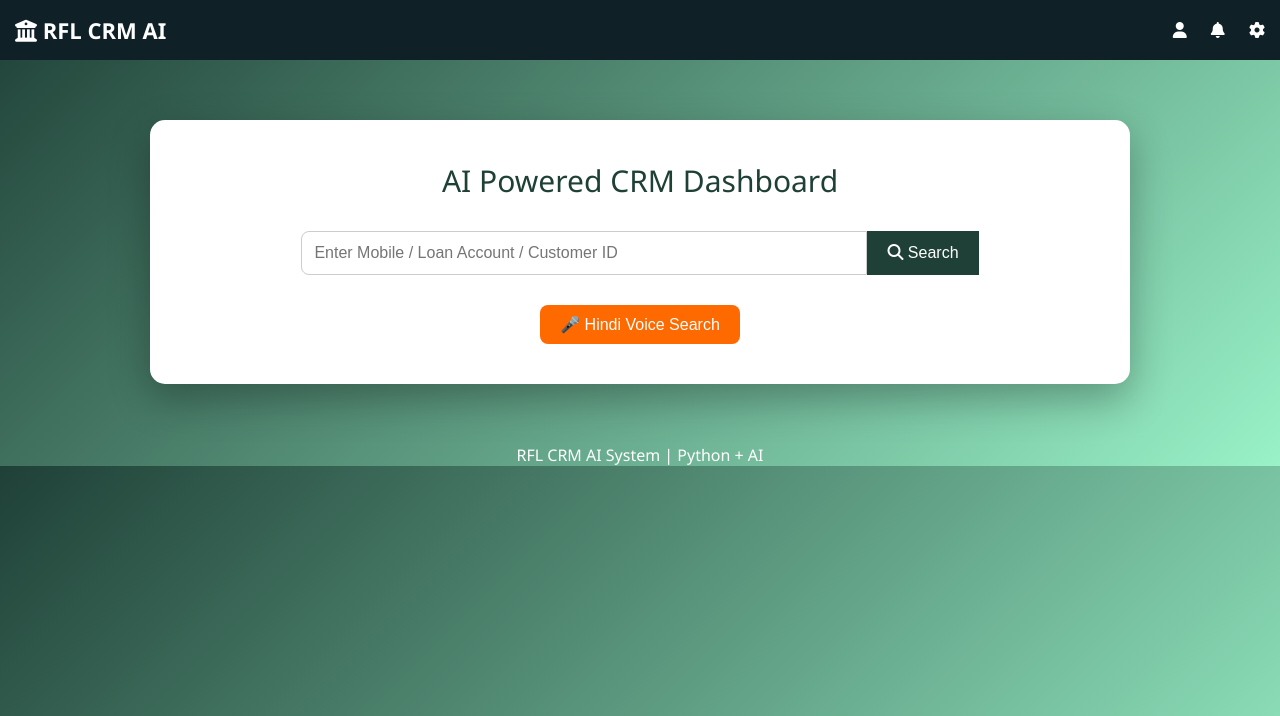
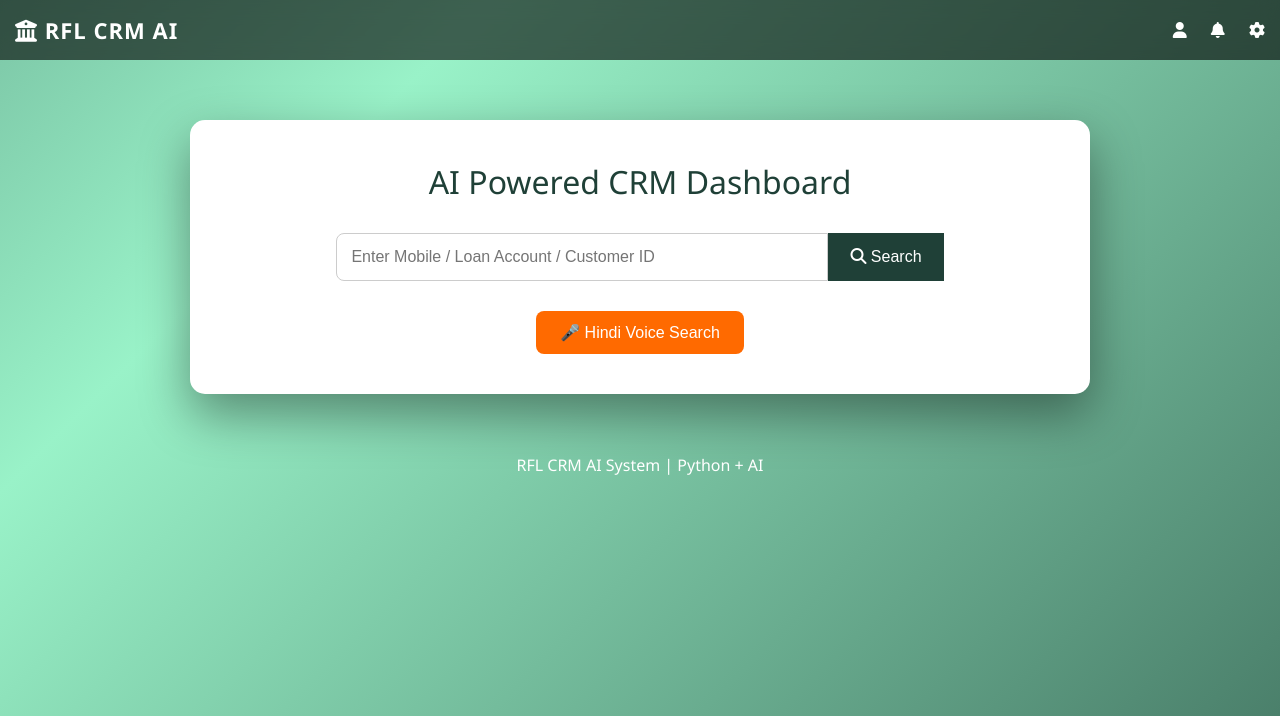
Before and after one commit to Achal1985/NBFC_CRM_V2, a Flask app: page / in a window 1280 px wide. Shown: the top 716 px of the page. Run offline with Flask 3, Linux system fonts and the light colour scheme; parts of the project's set-up code (start-up, migrations or seed data) failed here and were passed over.

Commit message:
Update index.html

```diff
--- a/templates/index.html
+++ b/templates/index.html
@@ -11,30 +11,56 @@ href="https://cdnjs.cloudflare.com/ajax/libs/font-awesome/6.5.0/css/all.min.css"
 
 <style>
 
+/* GLOBAL */
+
+*{
+box-sizing:border-box;
+}
+
 body{
 font-family:Segoe UI;
 margin:0;
-background:linear-gradient(135deg,#1f4037,#99f2c8);
+background:linear-gradient(-45deg,#1f4037,#99f2c8,#0f2027,#2c5364);
+background-size:400% 400%;
+animation:gradientMove 12s ease infinite;
 }
 
+@keyframes gradientMove{
+0%{background-position:0% 50%;}
+50%{background-position:100% 50%;}
+100%{background-position:0% 50%;}
+}
+
+/* NAVBAR */
+
 .navbar{
-background:#0f2027;
+background:rgba(0,0,0,0.6);
 color:white;
 padding:15px;
 display:flex;
 justify-content:space-between;
 align-items:center;
+backdrop-filter:blur(10px);
 }
 
 .logo{
 font-size:22px;
 font-weight:bold;
+letter-spacing:1px;
 }
 
 .menu i{
 margin-left:20px;
 cursor:pointer;
+transition:0.3s;
 }
+
+.menu i:hover{
+transform:scale(1.3);
+color:#99f2c8;
+}
+
+/* MAIN CONTAINER */
 
 .container{
 width:900px;
@@ -42,15 +68,29 @@ margin:60px auto;
 background:white;
 padding:40px;
 border-radius:15px;
-box-shadow:0 15px 40px rgba(0,0,0,0.3);
+box-shadow:0 20px 50px rgba(0,0,0,0.4);
 text-align:center;
+animation:fadeIn 1s ease;
+}
+
+@keyframes fadeIn{
+from{
+opacity:0;
+transform:translateY(40px);
+}
+to{
+opacity:1;
+transform:translateY(0);
+}
 }
 
 .title{
-font-size:30px;
+font-size:32px;
 margin-bottom:30px;
 color:#1f4037;
 }
+
+/* SEARCH */
 
 .search-box{
 display:flex;
@@ -60,31 +100,66 @@ margin-bottom:20px;
 
 .search-box input{
 width:60%;
-padding:12px;
+padding:14px;
 border-radius:8px 0 0 8px;
 border:1px solid #ccc;
 font-size:16px;
+transition:0.3s;
+}
+
+.search-box input:focus{
+outline:none;
+border-color:#1f4037;
+box-shadow:0 0 10px rgba(31,64,55,0.5);
 }
 
 .search-box button{
-padding:12px 20px;
+padding:14px 22px;
 border:none;
 background:#1f4037;
 color:white;
 cursor:pointer;
 font-size:16px;
+transition:0.3s;
 }
+
+.search-box button:hover{
+background:#2d6e63;
+transform:scale(1.05);
+}
+
+/* VOICE BUTTON */
 
 .voice-btn{
 margin-top:10px;
-padding:10px 20px;
+padding:12px 24px;
 border:none;
 background:#ff6a00;
 color:white;
 border-radius:8px;
 cursor:pointer;
 font-size:16px;
+transition:0.3s;
 }
+
+.voice-btn:hover{
+background:#ff8c2b;
+transform:scale(1.05);
+}
+
+/* MIC PULSE ANIMATION */
+
+.voice-active{
+animation:pulse 1.2s infinite;
+}
+
+@keyframes pulse{
+0%{box-shadow:0 0 0 0 rgba(255,106,0,0.7);}
+70%{box-shadow:0 0 0 15px rgba(255,106,0,0);}
+100%{box-shadow:0 0 0 0 rgba(255,106,0,0);}
+}
+
+/* RESULT CARD */
 
 .result-card{
 margin-top:30px;
@@ -92,7 +167,19 @@ padding:20px;
 background:#f4f6f7;
 border-radius:10px;
 text-align:left;
-box-shadow:0 5px 15px rgba(0,0,0,0.2);
+box-shadow:0 10px 25px rgba(0,0,0,0.25);
+animation:slideUp 0.5s ease;
+}
+
+@keyframes slideUp{
+from{
+opacity:0;
+transform:translateY(20px);
+}
+to{
+opacity:1;
+transform:translateY(0);
+}
 }
 
 .result-row{
@@ -104,7 +191,10 @@ border-bottom:1px solid #ddd;
 
 .label{
 font-weight:bold;
+color:#333;
 }
+
+/* FOOTER */
 
 .footer{
 margin-top:50px;
@@ -144,8 +234,6 @@ color:white;
 
 <button class="voice-btn" onclick="startVoice()">🎤 Hindi Voice Search</button>
 
-
-
 <div id="result"></div>
 
 </div>
@@ -159,48 +247,45 @@ RFL CRM AI System | Python + AI
 /* Load voices */
 
 let voices=[];
-let isSpeaking = false;
+let isSpeaking=false;
 
-window.speechSynthesis.onvoiceschanged = () => {
-voices = speechSynthesis.getVoices();
+window.speechSynthesis.onvoiceschanged=()=>{
+voices=speechSynthesis.getVoices();
 };
-
 
 /* Female Hindi Voice */
 
 function speak(text){
 
-const speech = new SpeechSynthesisUtterance(text);
-
+const speech=new SpeechSynthesisUtterance(text);
 speech.lang="hi-IN";
 
-/* try to find female voice */
-
-const voice = voices.find(v =>
+const voice=voices.find(v =>
 v.lang.includes("hi") &&
 (
-v.name.toLowerCase().includes("Neerja") ||
+v.name.toLowerCase().includes("neerja") ||
 v.name.toLowerCase().includes("female") ||
-v.name.toLowerCase().includes("google hindi")||
+v.name.toLowerCase().includes("google") ||
 v.name.toLowerCase().includes("microsoft")
 )
 );
 
 if(voice){
-speech.voice = voice;
+speech.voice=voice;
 }
 
-speech.rate = 0.8;
-speech.pitch = 1.0;
+speech.rate=0.8;
+speech.pitch=1.0;
 
-speech.onend = function(){
-isSpeaking = false;
+isSpeaking=true;
+
+speech.onend=function(){
+isSpeaking=false;
 };
 
 speechSynthesis.speak(speech);
 
 }
-
 
 /* CRM Search */
 
@@ -260,75 +345,63 @@ document.getElementById("result").innerHTML=html;
 
 }
 
-
 /* Hindi Voice Input */
 
-function startVoice() {
+function startVoice(){
 
-    if (isSpeaking) {
-        console.log("AI is speaking, mic disabled");
+if(isSpeaking){
+console.log("AI speaking, mic disabled");
 return;
 }
 
-    const SpeechRecognition = window.SpeechRecognition || window.webkitSpeechRecognition;
+const SpeechRecognition=window.SpeechRecognition || window.webkitSpeechRecognition;
 
-    if (!SpeechRecognition) {
-        alert("Your browser does not support voice recognition. Please use Google Chrome.");
+if(!SpeechRecognition){
+alert("Use Google Chrome for voice recognition");
 return;
 }
 
-    const recognition = new SpeechRecognition();
+const recognition=new SpeechRecognition();
 
-    recognition.lang = "hi-IN";
-    recognition.continuous = false;
-    recognition.interimResults = false;
+recognition.lang="hi-IN";
+recognition.continuous=false;
+recognition.interimResults=false;
 
-    // Optional voice guide
+document.querySelector(".voice-btn").classList.add("voice-active");
+
 speak("कृपया मोबाइल नंबर बोलिए");
 
-    console.log("Mic starting in 2 seconds...");
+setTimeout(()=>{
+recognition.start();
+},2000);
 
-    setTimeout(() => {
+recognition.onresult=function(event){
 
-        recognition.start();
-        console.log("🎤 Speak now...");
+let transcript=event.results[0][0].transcript;
 
-    }, 2000);
-
-
-    recognition.onresult = function (event) {
-
-        let transcript = event.results[0][0].transcript;
-
-        console.log("Raw Voice:", transcript);
-
-        // Convert Hindi digits to English
-        const hindiNums = ['०','१','२','३','४','५','६','७','८','९'];
+const hindiNums=['०','१','२','३','४','५','६','७','८','९'];
 
 for(let i=0;i<10;i++){
-            transcript = transcript.replace(new RegExp(hindiNums[i],'g'), i);
+transcript=transcript.replace(new RegExp(hindiNums[i],'g'),i);
 }
 
-        // Remove everything except numbers
-        transcript = transcript.replace(/\D/g,'');
+transcript=transcript.replace(/\D/g,'');
 
-        console.log("Clean Number:", transcript);
-
-        document.getElementById("search").value = transcript;
+document.getElementById("search").value=transcript;
 
 recognition.stop();
 
 searchCRM();
+
 };
 
-
-    recognition.onerror = function (event) {
-        console.log("Voice error:", event.error);
+recognition.onerror=function(event){
+console.log("Voice error:",event.error);
 };
 
-
-    recognition.onend = function () {
-        console.log("🎤 Voice input closed");
+recognition.onend=function(){
+document.querySelector(".voice-btn").classList.remove("voice-active");
+console.log("Voice input closed");
 };
 
 }
```
Lines whose indentation alone changed are shown as unchanged.
